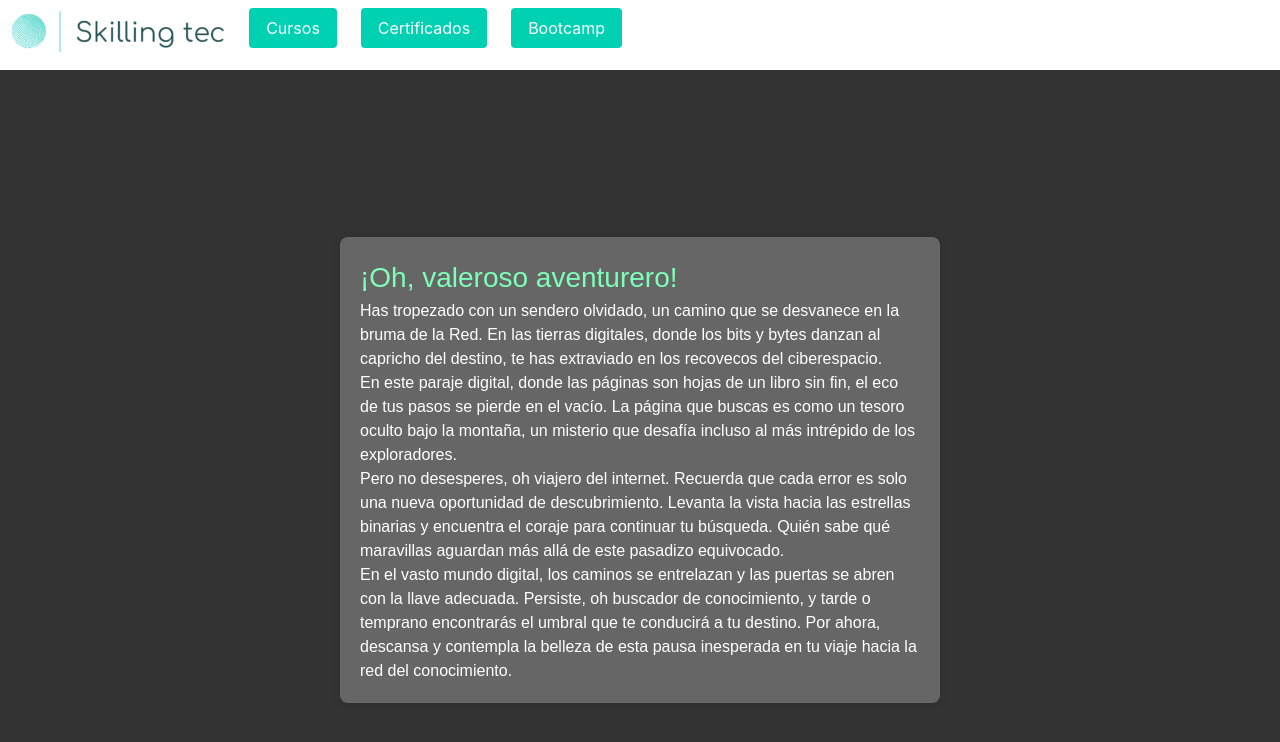
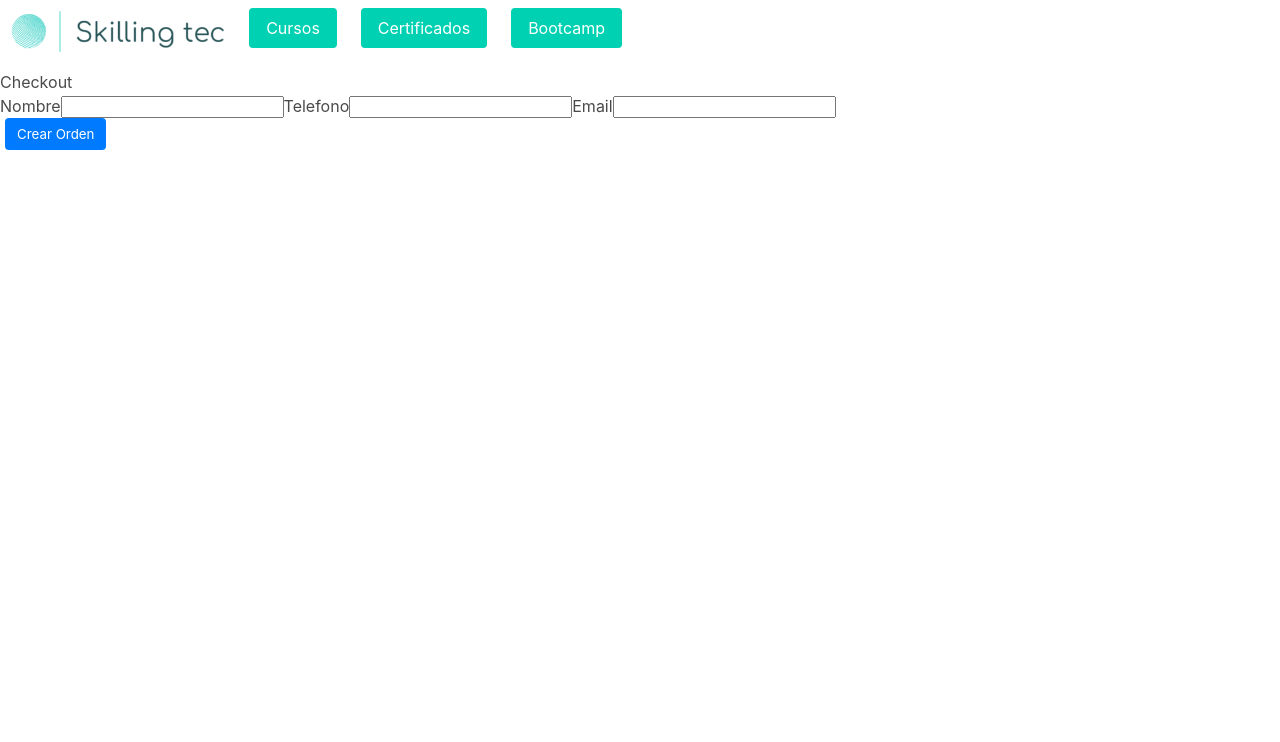
Before and after one commit to VisualR29/EntregaFinal-RojasG-React, a React (Create React App) app: page /checkout in a window 1280 px wide. Shown: the top 742 px of the page. Built offline with nearby package versions, Linux system fonts and the light colour scheme.

Commit message:
Checkout

```diff
--- a/src/App.js
+++ b/src/App.js
@@ -4,34 +4,12 @@
 import ItemDetailContainer from "./components/ItemDetailContainer/ItemDetailContainer";
 import NotFound from "./components/NotFound/NotFound";
 import Layout from "./components/Layout";
+import Checkout from "./components/Checkout/Checkout.jsx"
 import { CartProvider } from "./context/CartContext";
 import Cart from "./components/Cart/Cart";
 
-// import { useEffect, useState } from "react";
-// import { db } from "../src/config/firebase";
-// import { collection } from "firebase/firestore";
-// import { getDocs } from "firebase/firestore";
 
 function App() {
-
-    // const [products, setProducts] = useState([]);
-
-    // const productReference = collection(db, "Items");
-
-    // useEffect(() => {
-    //     const getItems = async () => {
-
-    //         const data = await getDocs(productReference);
-
-    //         const filteredData = data.docs.map((doc) => ({
-    //             ...doc.data(),
-    //             id:doc.id
-    //         }))
-    //         setProducts(filteredData);
-    //     }
-
-    //     getItems();
-    // }, [])
 
     return (
         <div className="App">
@@ -43,6 +21,7 @@
                             <Route path='/category/:categoryId' element={<ItemListContainer />} />
                             <Route path='/item/:itemId' element={<ItemDetailContainer />} />
                             <Route path='/cart' element={<Cart />} />
+                            <Route path='checkout' element={ <Checkout />} />
                             <Route path='*' element={<NotFound />} />
                         </Route>
                     </Routes>
--- /dev/null
+++ b/src/components/Checkout/Checkout.jsx
@@ -0,0 +1,89 @@
+import { useState, useContext } from "react";
+import { CartContext } from "../../context/CartContext";
+import { db } from "../../config/firebase";
+import CheckoutForm from "../CheckoutForm/CheckoutForm";
+import { query, collection, writeBatch, getDocs, addDoc, Timestamp, where, documentId } from "firebase/firestore";
+
+
+
+const Checkout = () => {
+    const [loading, setLoading] = useState(false)
+    const [orderId, setOrderId] = useState('')
+
+    const { cart, total, clearCart } = useContext(CartContext)
+
+    const createOrder = async ({ name, phone, email }) => {
+        setLoading(true)
+
+        try {
+            const objOrder = {
+                buyer: {
+                    name, phone, email
+                },
+                items: cart,
+                total: total,
+                date: Timestamp.fromDate(new Date())
+            }
+
+            const batch = writeBatch(db)
+
+            const outOfStock = []
+
+            const ids = cart.map(prod => prod.id)
+
+            const productsRef = collection(db, 'Items')
+
+            const productsAddedFromFirestore = await getDocs(query(productsRef, where(documentId(), 'in', ids)))
+
+            const { docs } = productsAddedFromFirestore
+
+            docs.forEach(doc => {
+                const dataDoc = doc.data()
+                const stockDb = dataDoc.stockDb
+
+                const productAddedToCart = cart.find(prod => prod.id === doc.id)
+                const prodQuantity = productAddedToCart?.quantity
+
+                if (stockDb >= prodQuantity) {
+                    batch.update(doc.ref, { stock: stockDb - prodQuantity })
+                } else {
+                    outOfStock.push({ id: doc.id, ...dataDoc })
+                }
+            })
+
+            if (outOfStock.length === 0) {
+                await batch.commit()
+
+                const orderRef = collection(db, 'orders')
+
+                const orderAdded = await addDoc(orderRef, objOrder)
+
+                setOrderId(orderAdded.id)
+                clearCart()
+            } else {
+                console.error('Hay productos que estan fuera de stock')
+            }
+
+        } catch (error) {
+            console.log(error)
+        } finally {
+            setLoading(false)
+        }
+    }
+
+    if (loading) {
+        return <h1>Se esta generando su orden...</h1>
+    }
+    if (orderId) {
+        return <h1>El id de su orden es: {orderId}</h1>
+    }
+
+    return (
+        <div>
+            <h1>Checkout</h1>
+            <CheckoutForm onConfirm={createOrder} />
+        </div>
+    )
+}
+
+export default Checkout;
--- /dev/null
+++ b/src/components/CheckoutForm/CheckoutForm.jsx
@@ -0,0 +1,39 @@
+import { useState } from "react"
+
+const CheckoutForm = ({onConfirm}) => {
+    const [name, setName] = useState('')
+    const [phone, setPhone] = useState('')
+    const [email, setEmail] = useState('')
+
+    const handleConfirm = (event) => {
+        event.preventDefault()
+
+        const userData = {
+            name, phone, email
+        }
+
+        onConfirm(userData)
+    }
+
+    return (
+        <div className="Container">
+            <form onSubmit={handleConfirm} className="Form">
+                <label className="Label">
+                    Nombre
+                    <input className="Input" type="text" value={name} onChange={({target})=>setName(target.value)}/>
+                </label><label className="Label">
+                    Telefono
+                    <input className="Input" type="text" value={phone} onChange={({ target }) => setPhone(target.value)} />
+                </label><label className="Label">
+                    Email
+                    <input className="Input" type="email" value={email} onChange={({ target }) => setEmail(target.value)} />
+                </label>
+                <div className="Label">
+                    <button type="submit" className="Button">Crear Orden</button>
+                </div>
+            </form>
+        </div>
+    )
+}
+
+export default CheckoutForm
```
